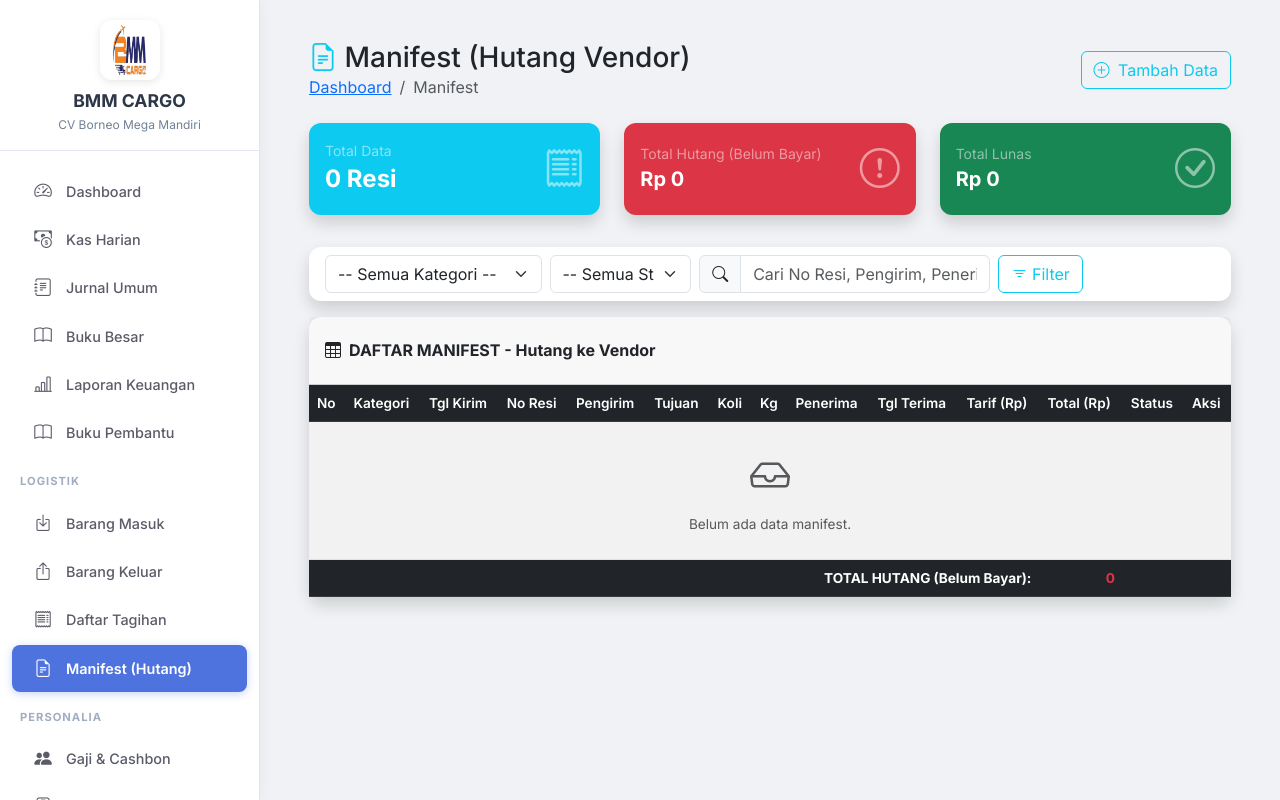
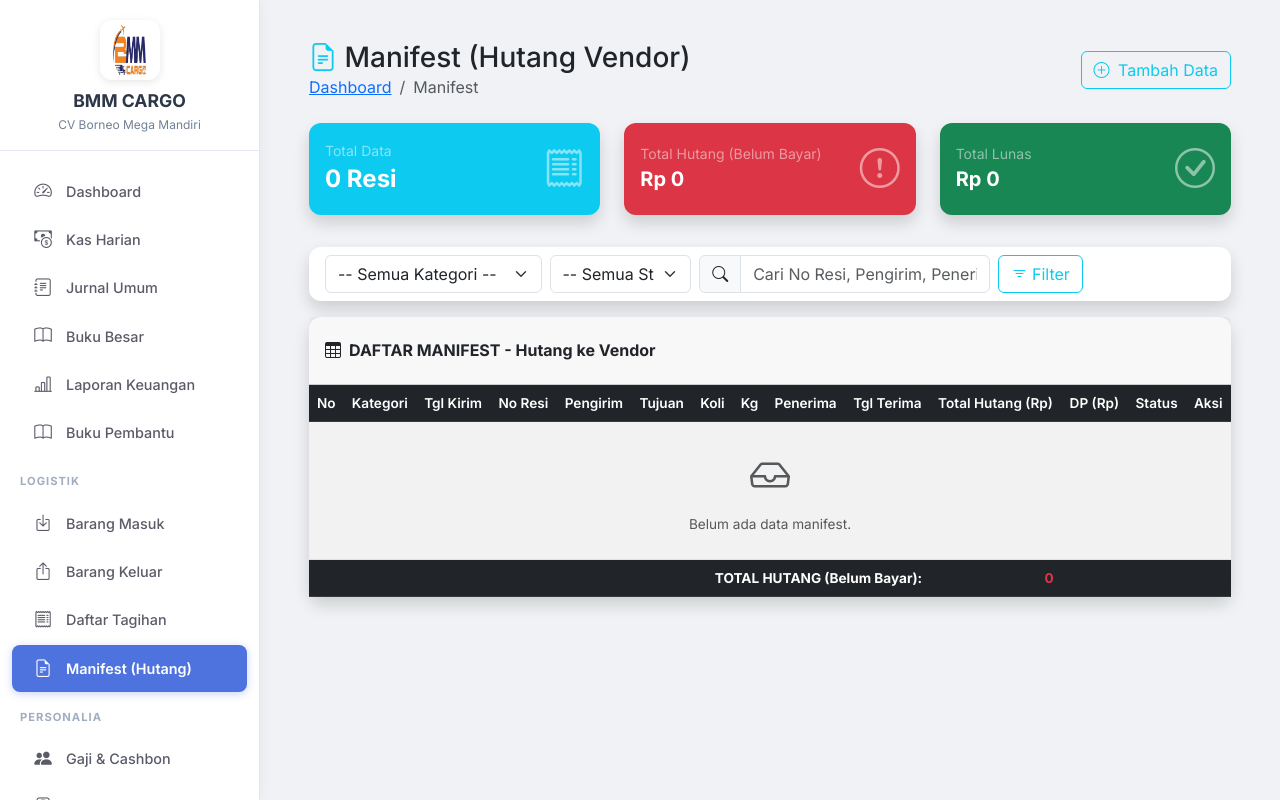
Before and after one commit to bmmcargo/dashboard-accountant, a Django app: page /manifest/ in a window 1280 px wide. Run offline with Django 5.2, Linux system fonts and the light colour scheme; the visitor is signed in with stand-in values (Sample User, id 1); data that the repository does not hold is empty.

Commit message:
feat: update manifest edit form

```diff
--- a/finance/forms.py
+++ b/finance/forms.py
@@ -117,7 +117,7 @@ class ManifestForm(forms.ModelForm):
         model = Manifest
         fields = [
             'kategori', 'tanggal_kirim', 'no_resi', 'pengirim', 'tujuan',
-            'koli', 'kg', 'penerima', 'tanggal_terima', 'tarif', 'total', 'status_bayar'
+            'koli', 'kg', 'penerima', 'tanggal_terima', 'total', 'dp', 'status_bayar'
         ]
         widgets = {
             'tanggal_kirim': forms.DateInput(attrs={'type': 'date'}),
@@ -133,8 +133,8 @@ class ManifestForm(forms.ModelForm):
             'kg': 'Berat (Kg)',
             'penerima': 'Penerima',
             'tanggal_terima': 'Tanggal Terima',
-            'tarif': 'Tarif (Rp)',
             'total': 'Total Hutang (Rp)',
+            'dp': 'Biaya Dibayar Dimuka (DP)',
             'status_bayar': 'Sudah Dibayar',
         }
 
--- a/finance/models.py
+++ b/finance/models.py
@@ -230,6 +230,7 @@ class Manifest(models.Model):
     kg = models.DecimalField(max_digits=10, decimal_places=2, default=0)
     penerima = models.CharField(max_length=200, null=True, blank=True)
     tanggal_terima = models.DateField(null=True, blank=True)
+    dp = models.DecimalField(max_digits=15, decimal_places=0, default=0, verbose_name="Biaya Dibayar Dimuka (DP)")
     tarif = models.DecimalField(max_digits=15, decimal_places=0, default=0)
     total = models.DecimalField(max_digits=15, decimal_places=0, default=0, verbose_name="Total Hutang (Rp)")
     status_bayar = models.BooleanField(default=False, verbose_name="Sudah Dibayar")
--- a/finance/templates/finance/gaji/gaji_list.html
+++ b/finance/templates/finance/gaji/gaji_list.html
@@ -12,7 +12,7 @@
 
     <!-- Filter Bulan/Tahun -->
     <form class="d-flex gap-2 bg-white p-1 rounded shadow-sm border" method="get">
-      <select name="bulan" class="form-select border-0 bg-transparent text-end fw-bold" style="width: auto; cursor: pointer;" onchange="this.form.submit()">
+      <select name="bulan" class="form-select border-0 bg-transparent text-center fw-bold" style="width: auto; cursor: pointer;" onchange="this.form.submit()">
         {% for m_num, m_name in bulan_list %}
         <option value="{{ m_num }}" {% if m_num == bulan %}selected{% endif %}>{{ m_name }}</option>
         {% endfor %}
--- a/finance/templates/finance/manifest/manifest_list.html
+++ b/finance/templates/finance/manifest/manifest_list.html
@@ -118,8 +118,8 @@
                             <th>Kg</th>
                             <th>Penerima</th>
                             <th>Tgl Terima</th>
-                            <th>Tarif (Rp)</th>
-                            <th>Total (Rp)</th>
+                            <th>Total Hutang (Rp)</th>
+                            <th>DP (Rp)</th>
                             <th>Status</th>
                             <th>Aksi</th>
                         </tr>
@@ -137,8 +137,8 @@
                             <td class="text-end">{{ item.kg|floatformat:0 }}</td>
                             <td>{{ item.penerima|default:"-"|truncatechars:15 }}</td>
                             <td class="text-nowrap">{{ item.tanggal_terima|date:"d/m/Y"|default:"-" }}</td>
-                            <td class="text-end">{{ item.tarif|intcomma }}</td>
                             <td class="text-end fw-bold {% if item.status_bayar %}text-success{% else %}text-danger{% endif %}">{{ item.total|intcomma }}</td>
+                            <td class="text-end">{{ item.dp|intcomma }}</td>
                             <td class="text-center">
                                 {% if item.status_bayar %}
                                 <span class="badge bg-success"><i class="bi bi-check"></i> LUNAS</span>
@@ -171,9 +171,9 @@
                     </tbody>
                     <tfoot class="table-dark fw-bold">
                         <tr>
-                            <td colspan="11" class="text-end">TOTAL HUTANG (Belum Bayar):</td>
+                            <td colspan="10" class="text-end">TOTAL HUTANG (Belum Bayar):</td>
                             <td class="text-end text-danger">{{ total_hutang|intcomma }}</td>
-                            <td colspan="2"></td>
+                            <td colspan="3"></td>
                         </tr>
                     </tfoot>
                 </table>
```
Also changed, not shown: finance/templates/finance/manifest/manifest_form.html (+5 -5 lines), 6157b9c2-876b-4347-847e-26f413cc524c_1767932274.jpg (added), finance/migrations/0007_manifest_dp.py (added), 5 other files.
